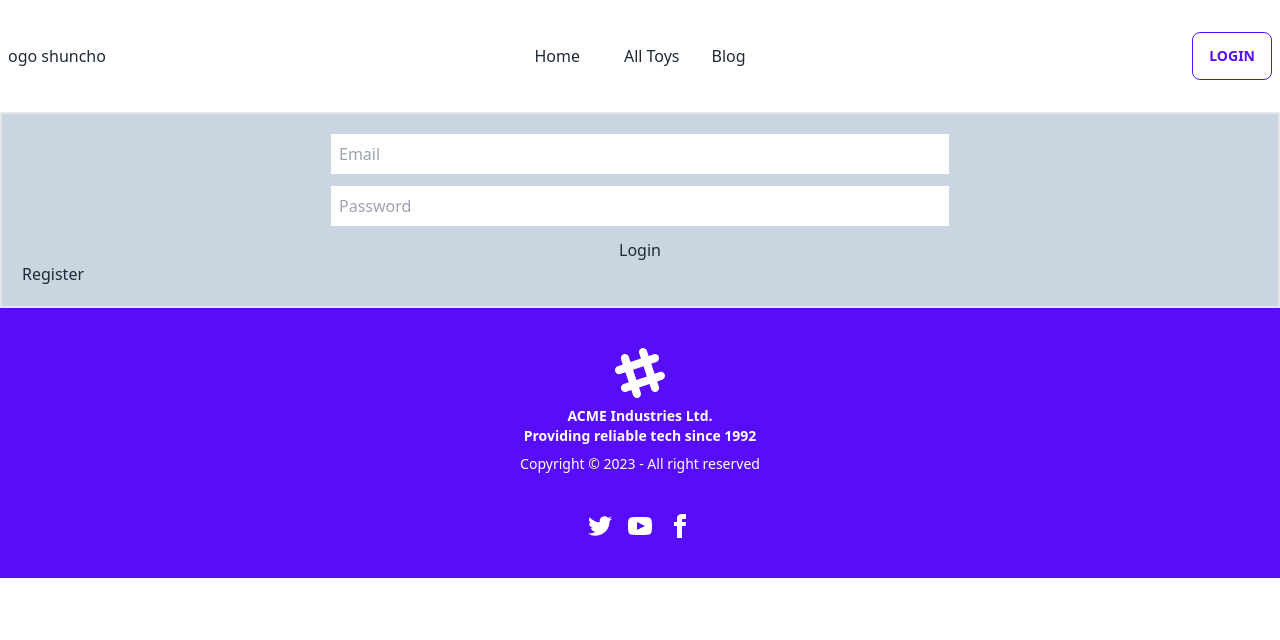
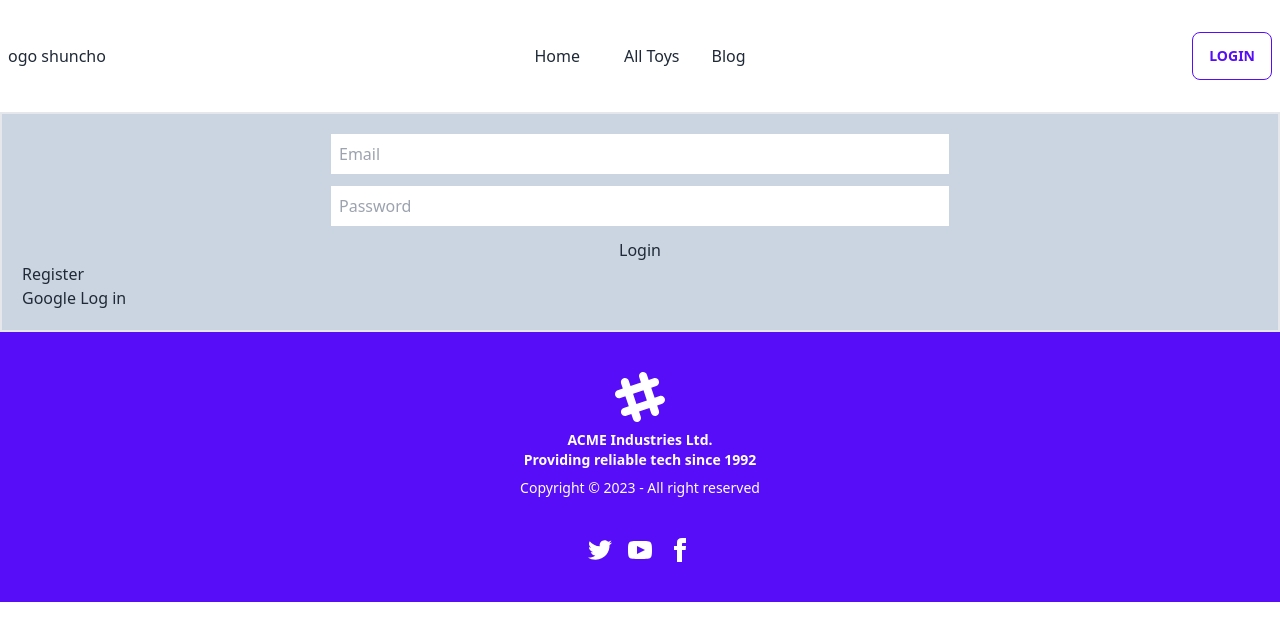
Before and after one commit to Tanzil2001/toy-shop-web, a React (Vite) app: page /login in a window 1280 px wide. Shown: the top 640 px of the page. Built offline with nearby package versions, Linux system fonts and the light colour scheme; no server answers.

Commit message:
google log in add

```diff
--- a/src/Pages/Login/Login.jsx
+++ b/src/Pages/Login/Login.jsx
@@ -27,6 +27,18 @@ const Login = () => {
             console.error(error);
         })
     }
+
+        const handleGooleLogIn = ()=>{
+            googleSignIn()
+            .then(result =>{
+                const user = result.user;
+                console.log(user);
+            })
+            .catch(error=>{
+                console.error(error);
+            })
+        }
+
     return (
         <div className="p-5 bg-slate-300 border border-2">
             <form onSubmit={handleLogin} className="grid grid-cols-1 ">
@@ -35,6 +47,9 @@ const Login = () => {
                 <input type="submit" value="Login" />
                 <Link to="/register"> Register</Link>
             </form>
+            <div>
+                <button onClick={handleGooleLogIn}> Google Log in</button>
+            </div>
         </div>
     );
 };
```
